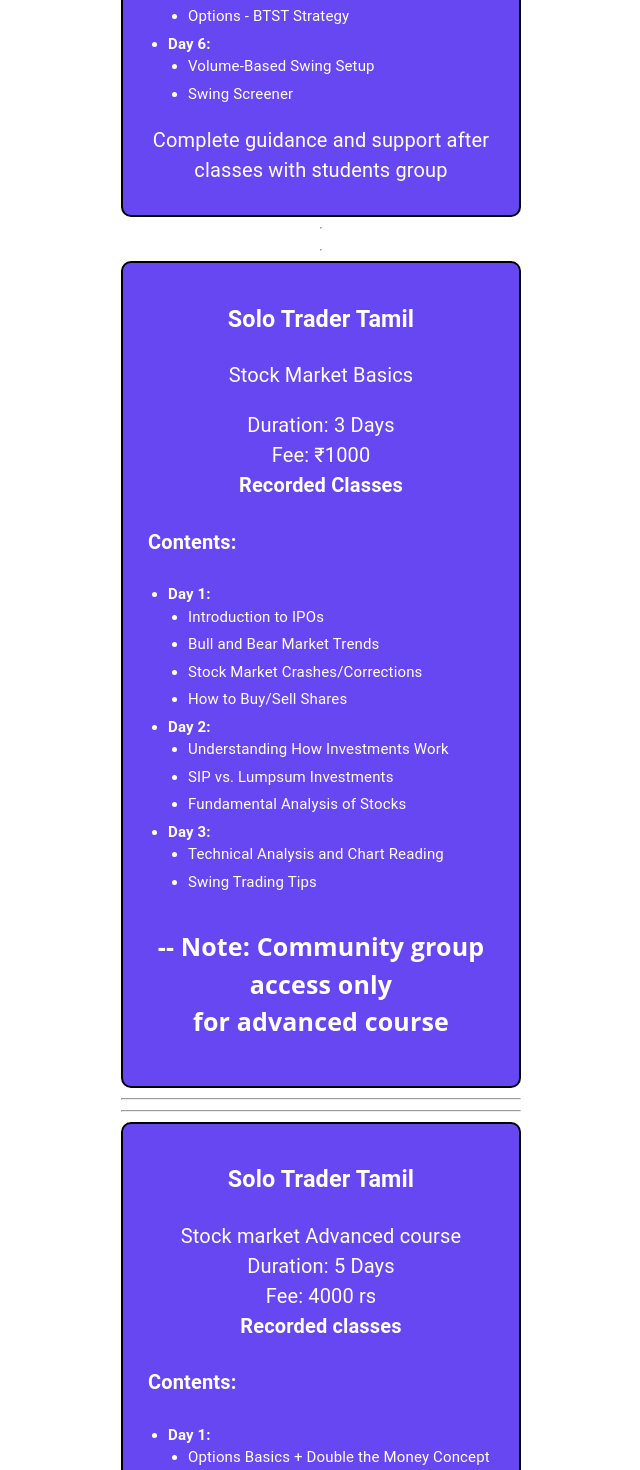
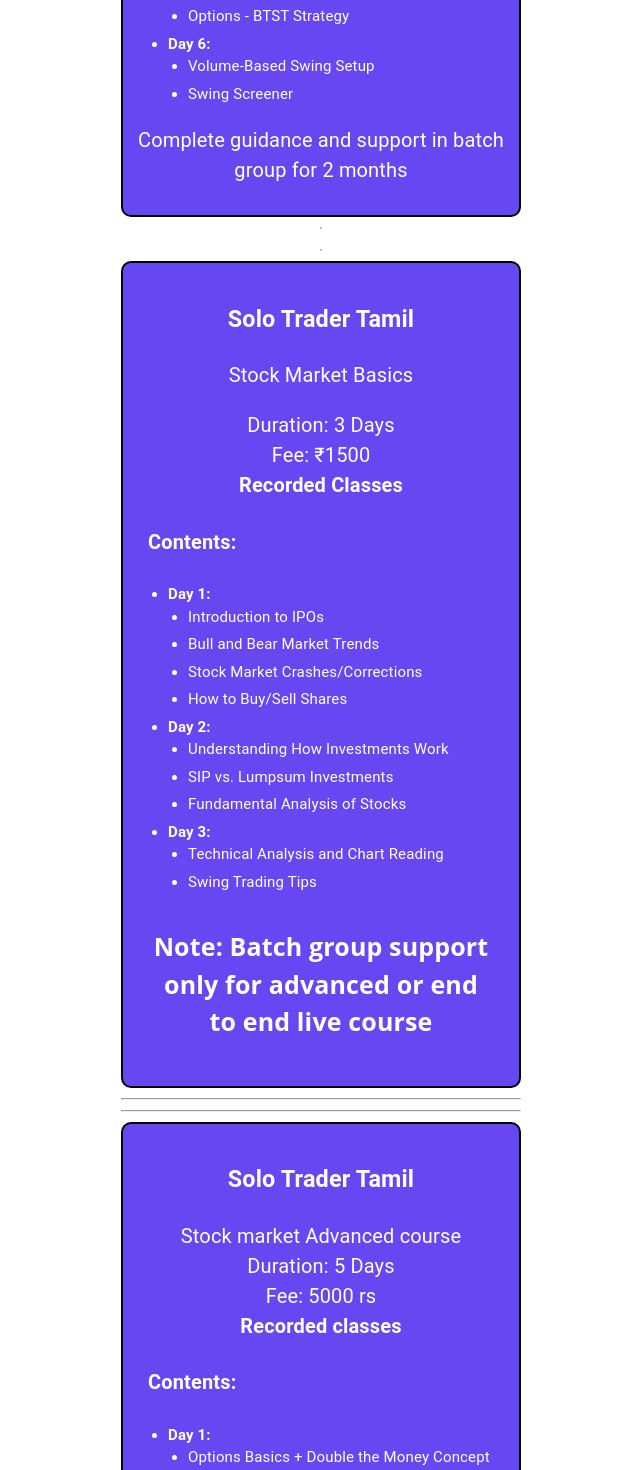
Before and after one commit to Santhosh-M-R/solo, a React (Create React App) app: page / in a window 1280 px wide. Shown: the part 3320-4790 px from the top of the page, without its empty margins (349-989 px from the left). Built offline with nearby package versions, Linux system fonts and the light colour scheme.

Commit message:
modified course details

```diff
--- a/src/CourseDetails.jsx
+++ b/src/CourseDetails.jsx
@@ -278,7 +278,7 @@
                 <p>Stock market end to end live course </p>
                 <p>
                   Duration: 6 Days <br />
-                  Fee: 5000 rs
+                  Fee: 6000 rs
                 </p>
                 <b>
                   Classes will be on <br /> Friday, saturday, sunday and monday
@@ -343,7 +343,7 @@
                 </ul>
               </div>
               <div className="guidance">
-                Complete guidance and support after classes with students group
+                Complete guidance and support in batch group for 2 months
               </div>
             </AdvancedCourseContent>
           </div>
@@ -359,7 +359,7 @@
                 <div className="duration-details">
                   <p>
                     Duration: 3 Days <br />
-                    Fee: ₹1000 <br />
+                    Fee: ₹1500 <br />
                     <b>Recorded Classes</b>
                   </p>
                 </div>
@@ -394,7 +394,7 @@
                 </ul>
               </div>
               <div className="guidance">
-                -- Note: Community group access only <br /> for advanced course
+                Note: Batch group support only for advanced or end to end live course
               </div>
             </BasicsCourseContent>
 
@@ -407,7 +407,7 @@
                 <p>Stock market Advanced course </p>
                 <p>
                   Duration: 5 Days <br />
-                  Fee: 4000 rs
+                  Fee: 5000 rs
                 </p>
                 <b>Recorded classes</b>
               </div>
@@ -452,10 +452,24 @@
                 </ul>
               </div>
               <div className="guidance">
-                Complete guidance and support after classes with students group
+                Complete guidance and support in batch group for 2 months
               </div>
             </AdvancedCourseContent>
+
+            <hr />
+
+            <AdvancedCourseContent>
+              <h4>
+
+                Those enrolled in advanced course or end to end live classes
+                furthur students community support and <br></br> STT - Options group support
+                <br></br>
+                Fee: ₹4,000 (one-time payment only) Get lifetime access
+              </h4>
+            </AdvancedCourseContent>
           </div>
+
+
 
           <div className="registration">
             <p>For registration message me in whatsapp</p>
```
